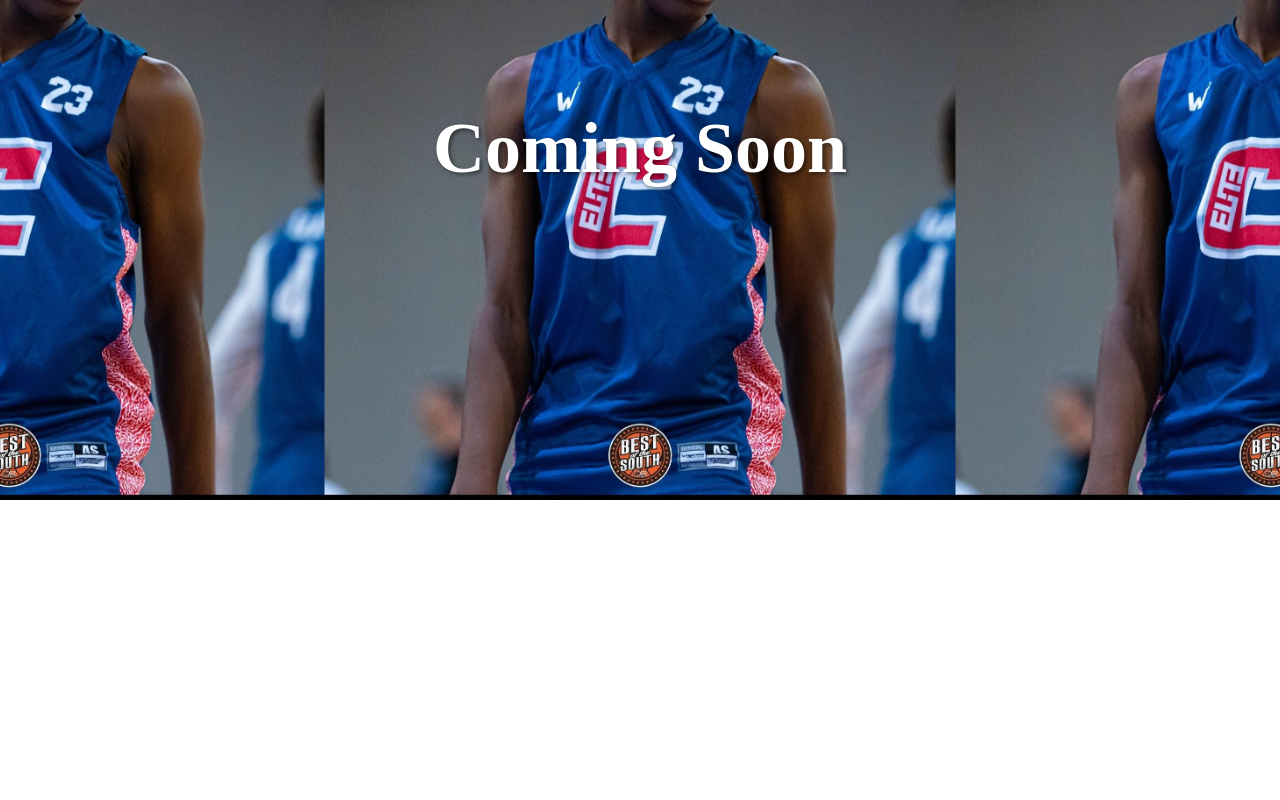
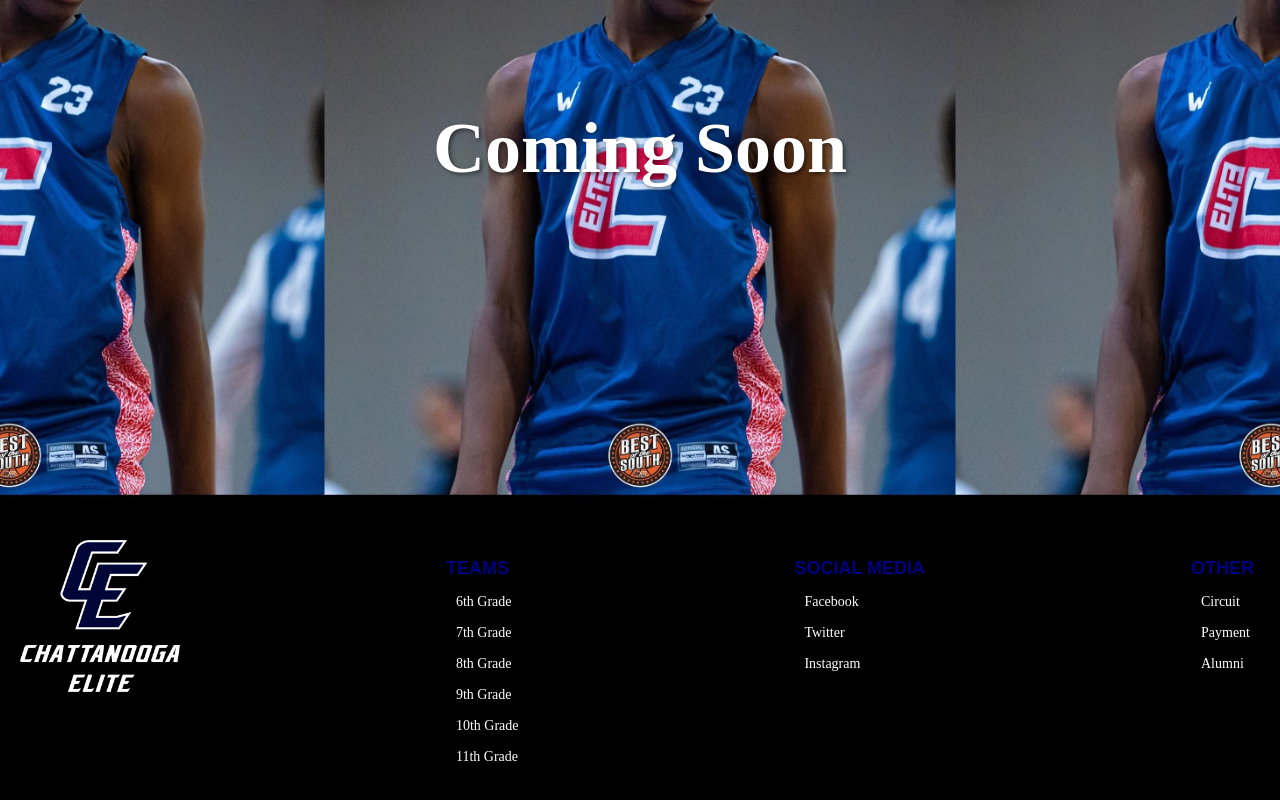
Before and after one commit to mbryant1988/chattelitehoops, a Vue app: page / in a window 1280 px wide. Shown: the part 300-1100 px from the top of the page. Before the commit the page ends 800 px from the top, so only its background shows below. Built offline with nearby package versions, Linux system fonts and the light colour scheme.

Commit message:
add footer and change css for nav to be associated with a class instead of element

```diff
--- a/src/App.vue
+++ b/src/App.vue
@@ -2,17 +2,21 @@
   <div id="app" class="background-container">
     <Navbar />
     <HomePage />
+
+    <Footer />
   </div>
 </template>
 
 <script>
 import Navbar from './components/AppNavbar.vue';
 import HomePage from './components/HomePage.vue';
+import Footer from './components/AppFooter.vue';
 
 export default {
   components: {
     Navbar,
     HomePage,
+    Footer
   },
 };
 </script>
@@ -31,5 +35,5 @@ body {
   background-position: center;
 }
 
-/* Add your Navbar and HomePage component styles here */
+
 </style>
--- /dev/null
+++ b/src/components/AppFooter.vue
@@ -0,0 +1,127 @@
+<template>
+  <footer class="footer">
+    <div class="footer-content">
+      <!-- Footer logo -->
+      <img src="@/assets/logo.png" alt="Footer Logo" class="footer-logo" />
+
+      <!-- Teams section -->
+      <div class="footer-teams">
+        <h3 class="footer-heading">Teams</h3>
+        <div class="team-links">
+          <router-link to="/6th-grade" class="team-link">6th Grade</router-link>
+          <router-link to="/7th-grade" class="team-link">7th Grade</router-link>
+          <router-link to="/8th-grade" class="team-link">8th Grade</router-link>
+          <router-link to="/9th-grade" class="team-link">9th Grade</router-link>
+          <router-link to="/10th-grade" class="team-link">10th Grade</router-link>
+          <router-link to="/11th-grade" class="team-link">11th Grade</router-link>
+        </div>
+      </div>
+
+      <!-- Empty div to align the start of the "Social Media" section -->
+      <!-- Removed the empty space div here -->
+
+      <!-- Social Media section -->
+      <div class="footer-social">
+        <h3 class="footer-heading">Social Media</h3>
+        <div class="social-links">
+          <router-link to="/facebook" class="social-link">Facebook</router-link>
+          <router-link to="/twitter" class="social-link">Twitter</router-link>
+          <router-link to="/instagram" class="social-link">Instagram</router-link>
+        </div>
+      </div>
+
+      <!-- Empty div to align the start of the end of the content -->
+      <!-- Removed the empty space div here -->
+
+      <!-- Other section -->
+      <div class="footer-other">
+        <h3 class="footer-heading">Other</h3>
+        <div class="other-links">
+          <router-link to="/circuit" class="other-link">Circuit</router-link>
+          <router-link to="/payment" class="other-link">Payment</router-link>
+          <router-link to="/alumni" class="other-link">Alumni</router-link>
+        </div>
+      </div>
+    </div>
+  </footer>
+</template>
+
+<script>
+export default {};
+</script>
+
+<style>
+/* Footer styles (updated with background color) */
+.footer {
+  background-color: black; /* Set the background color to black */
+  color: #ffffff;
+  padding: 40px 0;
+}
+
+/* Footer content container (updated with flex-wrap and justify-content) */
+.footer-content {
+  max-width: 1240px;
+  margin: 0 auto;
+  display: flex;
+  flex-wrap: wrap;
+  justify-content: space-between; /* Adjust the spacing between sections */
+  align-items: flex-start;
+}
+
+/* Adjust the width of the logo */
+.footer-logo {
+  width: 160px;
+}
+
+/* Teams, Social Media, and Other sections (same as in the previous examples) */
+.footer-teams,
+.footer-social,
+.footer-other {
+  display: flex;
+  flex-direction: column;
+}
+
+.footer-teams h3,
+.footer-social h3,
+.footer-other h3 {
+  color: navy; /* Set headline color to navy */
+  font-size: 18px;
+  font-weight: 900; /* Set font weight to 900 (bold) */
+  margin-bottom: 10px;
+  text-transform: uppercase; /* Convert headline text to uppercase */
+  font-family: Montserrat, sans-serif; /* Set font family to Montserrat */
+}
+
+.team-links,
+.social-links,
+.other-links {
+  display: flex;
+  flex-direction: column;
+}
+
+.team-link,
+.social-link,
+.other-link {
+  color: white; /* Set link color to white */
+  text-decoration: none;
+  font-size: 14px;
+  padding: 5px 10px;
+  margin-bottom: 5px;
+}
+
+.team-link:hover,
+.social-link:hover,
+.other-link:hover {
+  color: navy; /* Set link hover color to navy */
+  /* Remove the white background on hover for now */
+  /* background-color: #ffffff; */
+}
+
+/* Style the dividers between the links (same as in the previous examples) */
+.divider {
+  width: 1px;
+  height: 10px;
+  background-color: #ffffff;
+  margin: 0 5px;
+}
+</style>
--- a/src/components/AppNavbar.vue
+++ b/src/components/AppNavbar.vue
@@ -1,5 +1,5 @@
 <template>
-  <nav :class="{ 'navbar-scrolled': isScrolled }">
+  <nav :class="{ 'navbar-scrolled': isScrolled , 'navbar' : true}">
     <div class="nav-container">
       <div class="nav-logo">
         <router-link to="/">
@@ -48,7 +48,7 @@ export default {
 
 <style>
 /* Customize your navbar styles here */
-nav {
+.navbar {
   position: fixed;
   top: 0;
   left: 0;
```
